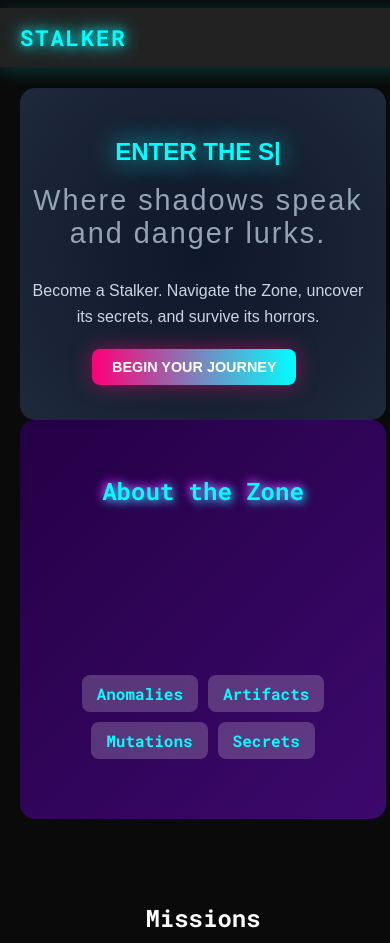
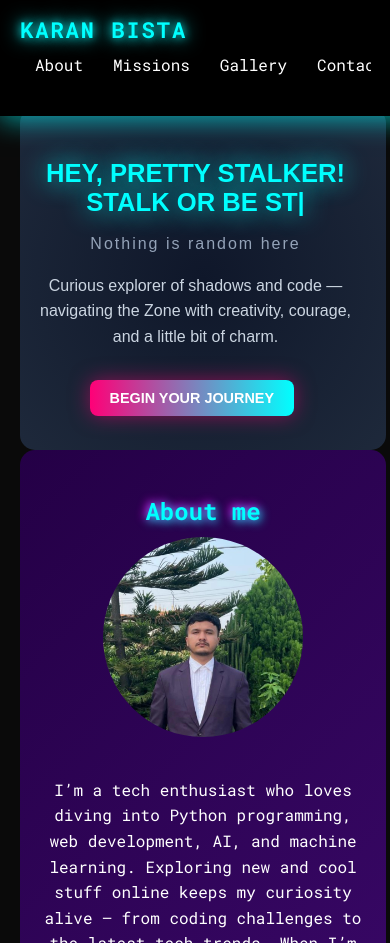
Before and after one commit to kar137/portfolio-website, a Django app: page /stalker/ in a window 390 px wide. Shown: the top 943 px of the page. Run offline with Django 5.2, Linux system fonts and the light colour scheme; data comes from the database, SQL or seed files in the repository.

Commit message:
Fix: changes in stalker page - Update navbar - Update content - Fix CSS

```diff
--- a/home/static/css/stalker.css
+++ b/home/static/css/stalker.css
@@ -125,6 +125,16 @@ body.stalker-theme {
     font-size: 2rem;
     color: #0ff;
     animation: blink 0.8s infinite;
+}
+
+
+@keyframes fadeIn {
+    from {
+        opacity: 0;
+    }
+    to {
+        opacity: 1;
+    }
 }
 
 @keyframes blink {
@@ -396,7 +406,7 @@ footer {
 
 
     .nav-links {
-        display: none;
+        display: block;
         flex-direction: column;
         gap: 10px;
         margin-top: 10px;
@@ -411,7 +421,7 @@ footer {
     }
 
     .nav-container {
-        display: none;  /* Hide menu by default */
+        display: block;  /* Hide menu by default */
         width: 100%;
     }
 
@@ -424,9 +434,6 @@ footer {
     }
 
     /* Hide the default nav links on mobile */
-    .nav-links {
-        display: none;
-    }
 
     .nav-container.active .nav-links {
         display: flex;
@@ -566,3 +573,167 @@ footer {
         grid-template-columns: 1fr;
     }
 }
+
+
+/* Mobile Responsiveness */
+@media (max-width: 768px) {
+    body, html {
+        width: 100%;
+        overflow-x: hidden;
+    }
+
+    .navbar {
+        flex-direction: column;
+        align-items: flex-start;
+        padding: 15px 20px;
+        width: 100%;
+        position: fixed;
+        top: 0;
+        left: 0;
+        background-color: #000; /* Adjust if needed */
+        z-index: 1000;
+    }
+
+    .nav-links {
+        display: flex;
+        flex-direction: row;
+        overflow-x: auto;         /* Enables horizontal scroll */
+        white-space: nowrap;      /* Prevents items from wrapping */
+        margin-top: 10px;
+        padding-bottom: 10px;     /* Optional: space for scrollbar */
+        gap: 10px;
+        width: 90%;
+        padding-left: 0px;
+        margin-top: 10px;
+        scrollbar-width: none;           /* Firefox */
+        -ms-overflow-style: none;        /* IE and Edge */
+    }
+
+    .nav-links::-webkit-scrollbar {
+        display: none;                   /* Chrome, Safari, and Opera */
+    }
+    .nav-links a{
+        padding-right: 5px;
+    }
+    .nav-links.active {
+        display: flex;
+    }
+
+    .hero {
+        margin-top: 100px;
+        padding: 30px 15px;
+        text-align: center;
+    }
+
+    .glow-text {
+        font-size: 1.6rem;
+    }
+
+    .subtitle,
+    .hero-desc {
+        font-size: 1rem;
+    }
+
+    .btn {
+        font-size: 0.9rem;
+        padding: 10px 20px;
+        margin-top: 10px;
+    }
+
+    .about,
+    .missions,
+    .tools,
+    .gallery,
+    .contact {
+        padding: 30px 15px;
+    }
+
+    .glitch {
+        font-size: 1.5rem;
+        margin-bottom: 10px;
+        text-align: center;
+    }
+
+    .fade-in {
+        font-size: 1rem;
+        text-align: center;
+    }
+
+    .zone-features {
+        display: flex;
+        flex-wrap: wrap;
+        justify-content: center;
+        gap: 10px;
+        margin-top: 20px;
+    }
+
+    .missions-grid,
+    .tools-grid,
+    .gallery-grid {
+        grid-template-columns: 1fr !important;
+        gap: 20px;
+    }
+
+    .mission-card,
+    .tool-card {
+        padding: 15px;
+        border-radius: 12px;
+        text-align: center;
+    }
+
+    .mission-card img,
+    .tool-card img {
+        width: 100%;
+        height: auto;
+        border-radius: 10px;
+    }
+
+    .contact form {
+        padding: 0 10px;
+    }
+
+    footer p {
+        font-size: 0.8rem;
+        text-align: center;
+        padding: 15px;
+    }
+}
+
+/* Extra small devices */
+@media (max-width: 360px) {
+    .glow-text {
+        font-size: 5vw;
+    }
+
+    .btn {
+        font-size: 0.8rem;
+        padding: 8px 16px;
+    }
+
+    .zone-features span {
+        font-size: 0.85rem;
+    }
+
+    .mission-card h3,
+    .tool-card h3 {
+        font-size: 1rem;
+    }
+
+    .mission-card p,
+    .tool-card p {
+        font-size: 0.8rem;
+    }
+
+    .gallery-grid {
+        gap: 10px;
+    }
+
+    .gallery-grid img {
+        width: 100%;
+        height: auto;
+    }
+
+    .navbar .logo {
+        font-size: 1.2rem;
+    }
+}
--- a/home/templates/home/stalker.html
+++ b/home/templates/home/stalker.html
@@ -13,11 +13,10 @@
 <body class="stalker-theme">
     <!-- Navigation Bar -->
     <nav class="navbar">
-        <div class="logo">Stalker</div>
+        <div class="logo">Karan Bista</div>
         <ul class="nav-links">
             <li><a href="#about">About</a></li>
             <li><a href="#missions">Missions</a></li>
-            <li><a href="#gear">Gear</a></li>
             <li><a href="#gallery">Gallery</a></li>
             <li><a href="#contact">Contact</a></li>
         </ul>
@@ -26,45 +25,43 @@
     <!-- Hero Section -->
     <section class="hero">
         <div class="container">
-            <h1 class="glow-text">Enter the <span id="typed"></span></h1>
-            <p class="subtitle">Where shadows speak and danger lurks.</p>
-            <p class="hero-desc">Become a Stalker. Navigate the Zone, uncover its secrets, and survive its horrors.</p>
+            <h1 class="glow-text">Hey, pretty Stalker! <span id="typed"></span></h1>
+            <p class="subtitle">Nothing is random here</p>
+            <p class="hero-desc">Curious explorer of shadows and code — navigating the Zone with creativity, courage, and a little bit of charm.</p>
             <a href="#missions" class="btn">Begin Your Journey</a>
         </div>
     </section>
 
     <!-- About Section -->
     <section id="about" class="about">
-        <h2 class="glitch">About the Zone</h2>
-        <p class="fade-in">The Zone is a place of anomalies, artifacts, and untold dangers. Only the bravest Stalkers dare to enter. Will you survive its mysteries?</p>
+        <h2 class="glitch">About me</h2>
+        <img src="{% static 'media/images/profilee.jpg' %}" alt="Karan Bista" style="width: 200px; border-radius: 100%; margin-bottom: 20px;" />
+        <p class="fade-in">I’m a tech enthusiast who loves diving into Python programming, web development, AI, and machine learning.
+        Exploring new and cool stuff online keeps my curiosity alive — from coding challenges to the latest tech trends.
+        When I’m not behind the screen, you’ll find me watching Marvel movies, playing Minecraft, strumming my guitar, or investing in stocks and crypto.</p>
         <div class="zone-features">
-            <span>Anomalies</span>
-            <span>Artifacts</span>
-            <span>Mutations</span>
-            <span>Secrets</span>
+            <span>Python</span>
+            <span>Web Dev</span>
+            <span>AI & ML</span>
+            <span>Explorer</span>
         </div>
     </section>
 
     <!-- Missions Section -->
     <section id="missions" class="missions">
-        <h2>Missions</h2>
+        <h2>Achievements</h2>
         <div class="missions-grid">
             <div class="mission-card">
-                <img src="{% static 'images/mission1.jpg' %}" alt="Recon Mission">
-                <h3>Recon Mission</h3>
-                <p>Scout the Zone for anomalies and gather intel on enemy movements.</p>
+                <img src="{% static 'media/images/ai.jpeg' %}" alt="Karan Bista" style="width: 200px; border-radius: 100%; margin-bottom: 20px;" />
+                <h3>AI/ML Fellowship</h3>
+                <p>As an AI Fellow at Fusemachines, I am undergoing an intensive, hands-on fellowship focused on advancing my skills in artificial intelligence
+                    and machine learning.</p>
                 <a href="#" class="btn">Learn More</a>
             </div>
             <div class="mission-card">
-                <img src="{% static 'images/mission2.jpg' %}" alt="Artifact Retrieval">
-                <h3>Artifact Retrieval</h3>
-                <p>Retrieve rare artifacts from the heart of the Zone.</p>
-                <a href="#" class="btn">Learn More</a>
-            </div>
-            <div class="mission-card">
-                <img src="{% static 'images/mission3.jpg' %}" alt="Escape the Zone">
-                <h3>Escape the Zone</h3>
-                <p>Navigate through deadly anomalies and make it out alive.</p>
+                <img src="{% static 'media/images/gc.jpeg' %}" alt="Karan Bista" style="width: 200px; border-radius: 100%; margin-bottom: 20px;" />
+                <h3>CTO Intern</h3>
+                <p>Worked as a CTO for a company named GeometryCraft. Handled a project based on IOT and Machine Learning.</p>
                 <a href="#" class="btn">Learn More</a>
             </div>
         </div>
@@ -76,7 +73,7 @@
         <div class="tools-grid">
             {% for movie in movies %}
                 <div class="tool-card">
-                    <img src="{{ movie.image.url }}" alt="inception">
+                    <img src="{{ movie.image.url }}" alt="Karan Bista" style="width: 200px; height: 190px; border-radius: 100%; margin-bottom: 20px; object-fit: cover;" />
                     <h3>{{ movie.title }}</h3>
                     <p>{{ movie.description }}</p>
                 </div>
@@ -90,8 +87,6 @@
         <div class="gallery-grid">
             <img src="{% static 'images/gallery1.jpg' %}" alt="Zone Image 1">
             <img src="{% static 'images/gallery2.jpg' %}" alt="Zone Image 2">
-            <img src="{% static 'images/gallery3.jpg' %}" alt="Zone Image 3">
-            <img src="{% static 'images/gallery4.jpg' %}" alt="Zone Image 4">
         </div>
     </section>
 
@@ -116,7 +111,7 @@
     <!-- JavaScript -->
     <script>
         const typed = new Typed('#typed', {
-            strings: ['Shadows', 'Unknown', 'Danger'],
+            strings: ['You are being watched', 'Stalk or be stalked'],
             typeSpeed: 100,
             backSpeed: 50,
             loop: true
```
Also changed, not shown: home/static/media/images/ai.jpeg (added), home/static/media/images/gc.jpeg (added).
